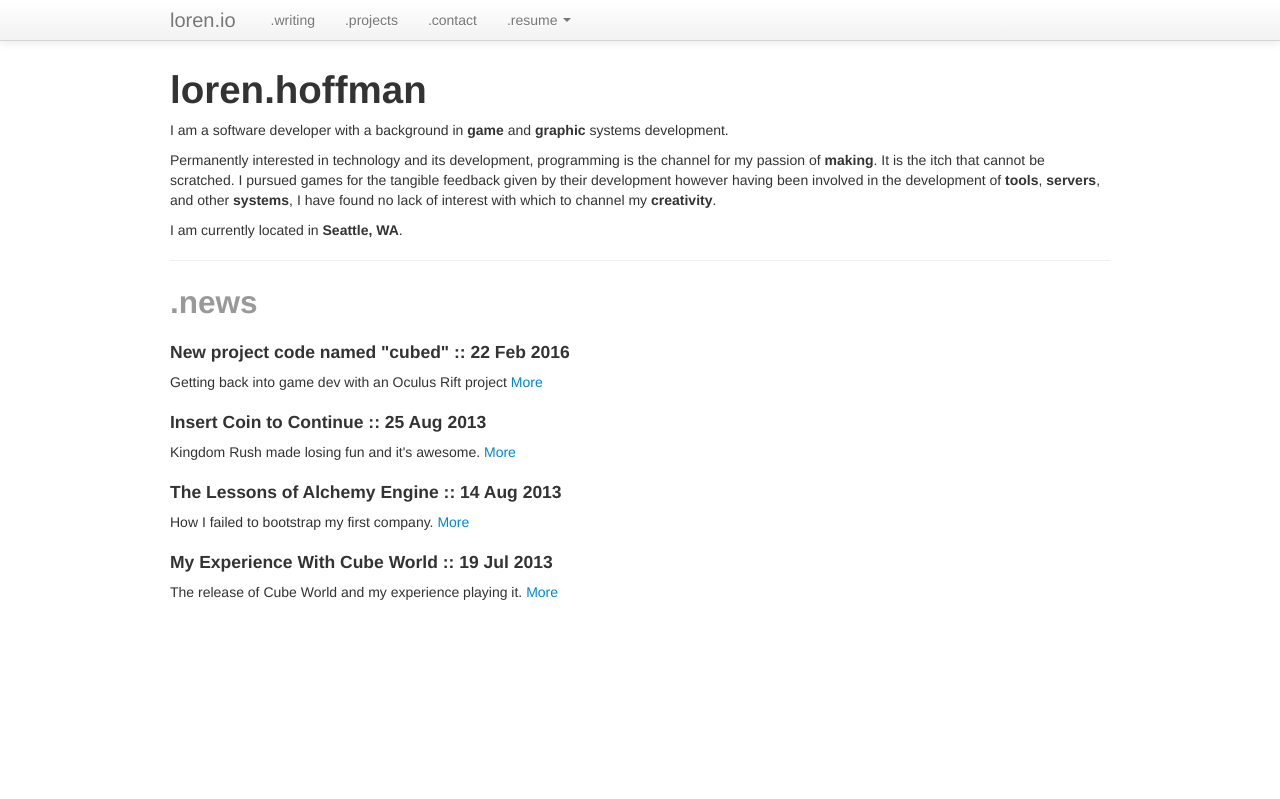
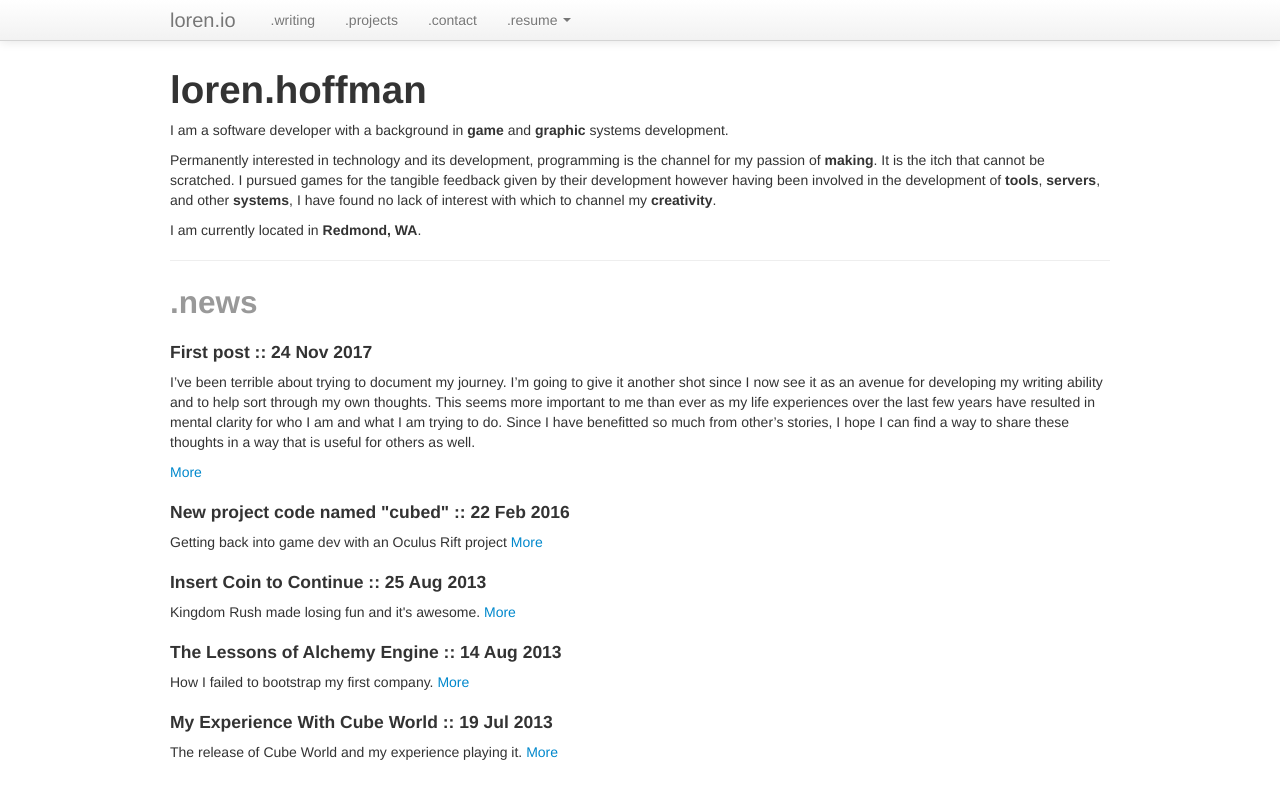
Before and after one commit to chromex/chromex.github.io, a Jekyll site: the page built from index.html, in a window 1280 px wide. Shown: the top 799 px of the page. Built offline with Jekyll 4.4.1, drawn with Linux system fonts in a browser that asks for light colours.

Commit message:
First post

```diff
--- /dev/null
+++ b/_posts/news/2017-11-24-gettingback.md
@@ -0,0 +1,10 @@
+---
+layout: post
+title: First post
+categories: news
+exerpt: Going to give this another shot
+---
+
+I've been terrible about trying to document my journey. I'm going to give it another shot since I now see it as an avenue for developing my writing ability and to help sort through my own thoughts. This seems more important to me than ever as my life experiences over the last few years have resulted in mental clarity for who I am and what I am trying to do. Since I have benefitted so much from other's stories, I hope I can find a way to share these thoughts in a way that is useful for others as well.
+
+What follows this post in the coming years is hopefully an interesting tale of self-discovery, challenges, growth, and consequences.
--- a/contact/index.html
+++ b/contact/index.html
@@ -7,5 +7,5 @@ title: loren.io
 <p>I am pretty open to being contacted about anything however its relevance will dictate whether or not I respond :) However I am always happy to answer questions, especially for folks interested in getting into game development.</p>
 <address>
 	<strong>Email:</strong> <a href="mailto:lh@loren.io">lh@loren.io</a><br/>
-	<strong>IRC:</strong> chromex@freenode<br/>
+	<strong>Discord:</strong> chromex#6500<br/>
 </address>
--- a/index.html
+++ b/index.html
@@ -9,7 +9,7 @@ title: loren.io
   <h1>loren.hoffman</h1>
   <p>I am a software developer with a background in <strong>game</strong> and <strong>graphic</strong> systems development.</p>
   <p>Permanently interested in technology and its development, programming is the channel for my passion of <strong>making</strong>. It is the itch that cannot be scratched. I pursued games for the tangible feedback given by their development however having been involved in the development of <strong>tools</strong>, <strong>servers</strong>, and other <strong>systems</strong>, I have found no lack of interest with which to channel my <strong>creativity</strong>.</p>
-  <p>I am currently located in <strong>Seattle, WA</strong>.</p>
+  <p>I am currently located in <strong>Redmond, WA</strong>.</p>
   <hr/>
 
   <!-- projects -->
```
